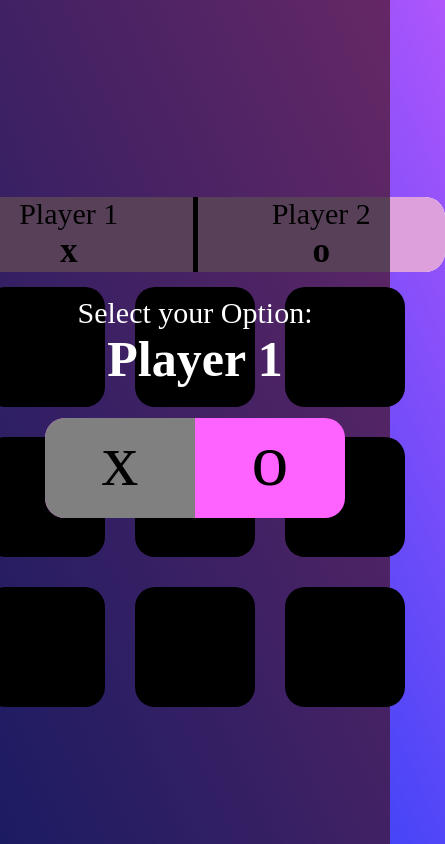
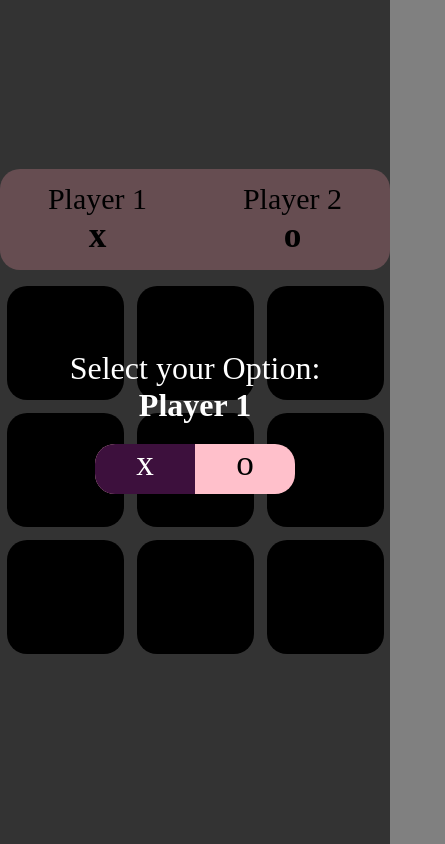
Before and after one commit to dawit-h/tic_tac_toe, a plain HTML site: page index.html in a window 390 px wide. Shown: the whole page, 445 px wide, since content can reach past the window. Drawn offline with Linux system fonts and the light colour scheme.

Commit message:
fixed responsive to devices and some color change

```diff
--- a/index.html
+++ b/index.html
@@ -1,22 +1,22 @@
+<!DOCTYPE html>
 <html lang="en">
 
 <head>
     <meta charset="UTF-8">
     <meta http-equiv="X-UA-Compatible" content="IE=edge">
     <meta name="viewport" content="width=device-width, initial-scale=1.0">
+    <link rel="stylesheet" href="./style.css">
     <title>Tic Tac Toe</title>
-    <link rel="stylesheet" href="./style.css">
 </head>
 
 <body>
     <div class="winner disable">
-        <h1 class="winner-title"
-            style="font-weight: bold; background: black; height: 50px; padding: 15px; border-radius: 20px;"></h1>
+        <h1 class="winner-title" style="font-weight: bold;  height: 50px; padding: 15px; border-radius: 20px;"></h1>
         <div class="restart-game">
             <p>Restart Game</p>
         </div>
     </div>
-    <div class="select-player">
+    <div class="select-player ">
         <p>Select your Option:</p>
         <h1 class="player-name">Player 1</h1>
         <div class="selection">
@@ -26,13 +26,12 @@
     </div>
     <main>
         <div class="player">
-
             <div class="player1">
-                <p>Player 1</p>
+                <p style="font-size: 30px;">Player 1</p>
                 <p class="selected" style="font-weight: bold; font-size: 2.2em">x</p>
             </div>
             <div class="player2">
-                <p>Player 2</p>
+                <p style="font-size: 30px;">Player 2</p>
                 <p class="selected" style="font-weight: bold; font-size: 2.2em">o</p>
             </div>
         </div>
@@ -48,6 +47,7 @@
             <div data-cell-index="8" class="btn"></div>
         </div>
     </main>
+
 </body>
 <script src="./main.js"></script>
 
--- a/style.css
+++ b/style.css
@@ -3,86 +3,101 @@
     padding: 0;
 }
 
-html {
+body {
     width: 100vw;
     height: 100vh;
-}
-
-body {
-    background: linear-gradient(to bottom left, rgb(255, 99, 255), rgb(69, 69, 247));
-    height: 100%;
+    background: grey;
+    /*Make main center*/
     display: flex;
     justify-content: center;
     align-items: center;
-    width: 100%;
 }
 
-.btns>div {
-    margin: 15px;
-    height: 120px;
-    width: 120px;
-    background-color: black;
+main {
+    width: 500px;
+    height: 600px;
+}
+
+/*The players showing bar*/
+.player {
+    display: flex;
+    width: 100%;
+    height: 20%;
+    align-items: center;
+    justify-content: center;
+    background: pink;
+    border-radius: 20px;
+    text-align: center;
+}
+
+.player1,
+.player2 {
+    width: 50%;
+}
+
+/*X and O playing buttons*/
+.btns {
+    height: 75%;
+    margin-top: 10px;
+    display: flex;
+    flex-wrap: wrap;
+}
+
+/*Each single button*/
+.btn {
+    width: 30%;
+    height: 30%;
+    margin: auto;
+    background: black;
+    color: white;
+    font-size: 4em;
+    text-align: center;
     border-radius: 20px;
 }
 
-.btns {
-    display: flex;
-    justify-content: center;
-    align-items: center;
-    flex-wrap: wrap;
-    height: 75%;
-    width: 100%;
-}
-
-.btn {
-    display: flex;
-    font-weight: bold;
-    justify-content: center;
-    align-items: center;
-    font-size: 90px;
-    color: white;
-    text-align: center;
-}
-
-main {
+/*Player Selection X or O*/
+.select-player {
+    position: absolute;
+    top: 0;
+    left: 0;
+    background: rgba(0, 0, 0, 0.6);
+    height: 100vh;
+    width: 100vw;
     display: flex;
     justify-content: center;
     align-items: center;
     flex-direction: column;
-    height: 500px;
-    min-width: 500px;
-    max-width: 500px;
+    color: white;
 }
 
-.player {
-    width: 100%;
-    height: 15%;
-    display: flex;
-    text-align: center;
-    border-radius: 20px;
-    margin: 0 15px;
-    background-color: white;
+.select-player>p {
+    font-size: 2em;
 }
 
-.player1,
-.player2 {
-    background: plum;
-    width: 50%;
-    height: 100%;
-    border-radius: 20px 0 0 20px;
+.selection {
+    margin-top: 20px;
+    display: flex;
+    width: 200px;
+    height: 50px;
+    background-color: pink;
+    border-radius: 20px;
 }
 
-.player2 {
-    border-radius: 0 20px 20px 0;
-    border-left: 5px solid black;
+.sel {
+    width: 50%;
+    text-align: center;
+    font-size: 2.2em;
+    color: black;
 }
 
-.player1>p,
-.player2>p {
-    font-size: 30px;
+#x {
+    background-color: rgb(61, 16, 61);
+    border-radius: 20px 0 0 20px;
+    color: white;
 }
 
-.select-player {
+/*Winner showing */
+.winner {
     position: absolute;
     top: 0;
     left: 0;
@@ -92,71 +107,42 @@ main {
     justify-content: center;
     align-items: center;
     flex-direction: column;
+    color: white;
     background: rgba(0, 0, 0, 0.6);
 }
 
-.select-player>.player-name {
-    color: white;
-    font-size: 50px;
+/*Restart Game*/
+.restart-game {
+    width: 200px;
+    background: pink;
+    height: 50px;
+    border-radius: 20px;
+    text-align: center;
+    font-size: 2em;
+    font-weight: bold;
+    color: black;
 }
 
-.select-player>p {
-    font-size: 30px;
-    color: white;
+/*on small devices*/
+@media (max-width: 450px) {
+    main {
+        width: 100%;
+        height: 60%;
+    }
+
+    /*Each button on small device*/
+    .btn {
+        margin: auto;
+        width: 30%;
+        height: 30%;
+    }
+
+    .winner>.winner-title {
+        font-size: 1.2em;
+    }
 }
 
-.selection {
-    margin: 30px;
-    border-radius: 20px;
-    background: rgb(255, 99, 255);
-    width: 300px;
-    height: 100px;
-    display: flex;
-}
-
-.selection>div {
-    width: 50%;
-    font-size: 50px;
-    font-size: 4.6em;
-    text-align: center;
-}
-
-#x {
-    background-color: grey;
-    border-radius: 20px 0 0 20px;
-}
-
-.winner {
-    background: rgba(0, 0, 0, 0.6);
-    height: 100vh;
-    width: 100vw;
-    position: absolute;
-    top: 0;
-    left: 0;
-    display: flex;
-    justify-content: center;
-    align-items: center;
-    flex-direction: column;
-    color: white;
-}
-
-.restart-game>p {
-    margin: auto 0;
-    font-weight: bold;
-    color: black;
-    font-size: 25px;
-}
-
-.restart-game {
-    height: 80px;
-    margin: 20px;
-    padding: 20px;
-    border-radius: 20px;
-    text-align: center;
-    width: 120px;
-    background: rgb(255, 99, 255);
-}
-
+/*TO Display none and only show by the script*/
 .disable {
     display: none;
 }
```
